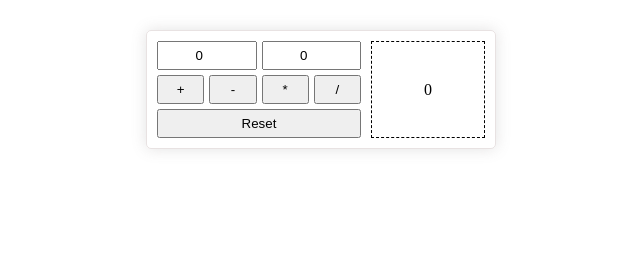
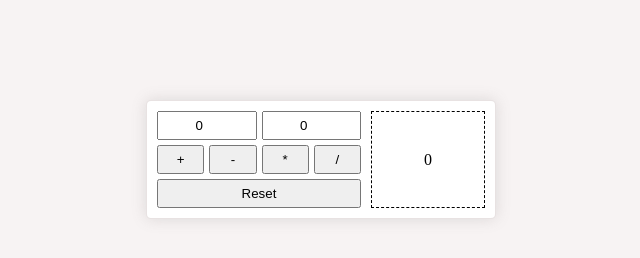
Before and after one commit to sanriska-hakim/kalkulator-dom, a plain HTML site: page index.html in a window 1280 px wide. Shown: the whole page, without its empty margins (319-959 px from the left). Drawn offline with Linux system fonts and the light colour scheme.

Commit message:
Update style.css

```diff
--- a/style.css
+++ b/style.css
@@ -4,13 +4,18 @@
   box-sizing: border-box;
 }
 
+body {
+  background-color: rgb(247, 243, 243);
+}
+
 main {
   border: 1px solid rgba(213, 202, 202, 0.551);
   width: 350px;
-  margin: 30px auto;
+  margin: 100px auto;
   padding: 10px;
   box-shadow: 0 0 15px rgba(114, 110, 110, 0.2);
   border-radius: 5px;
+  background-color: white;
 
   display: flex;
   gap: 10px;
```
